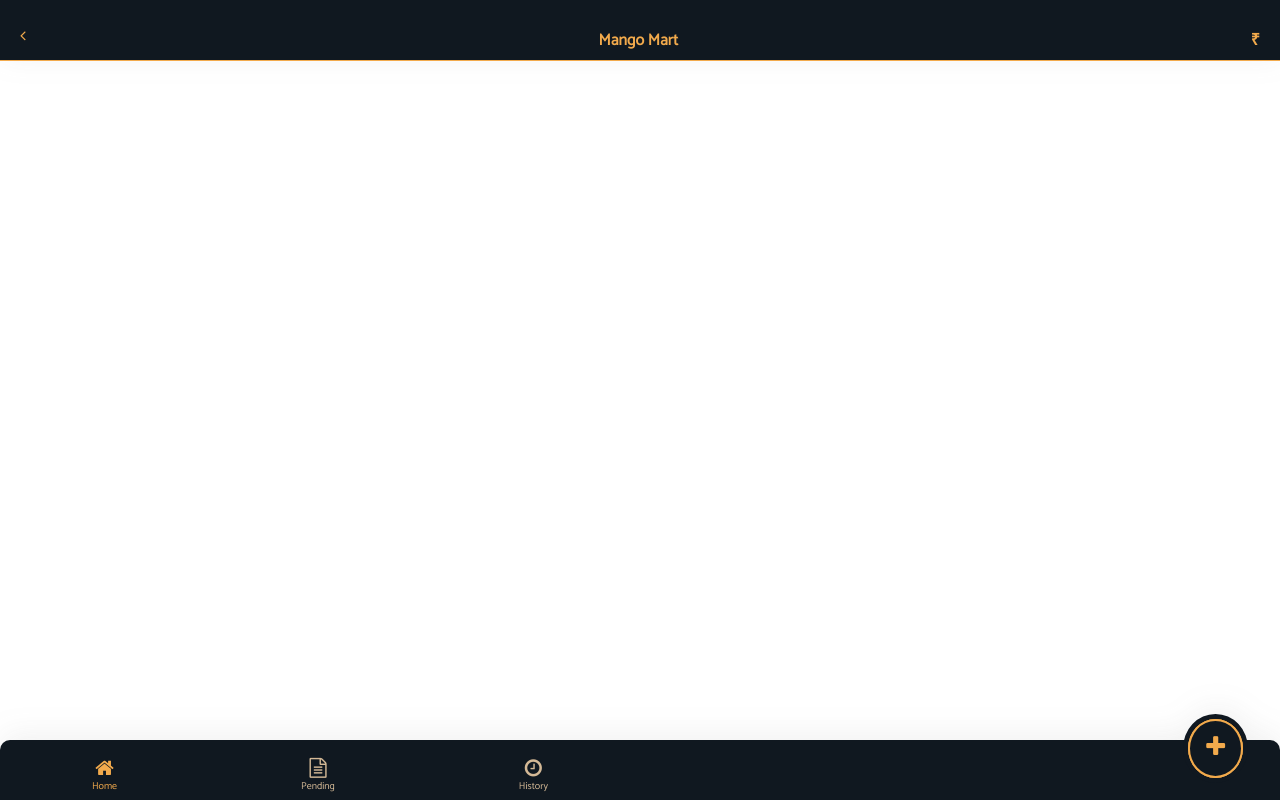
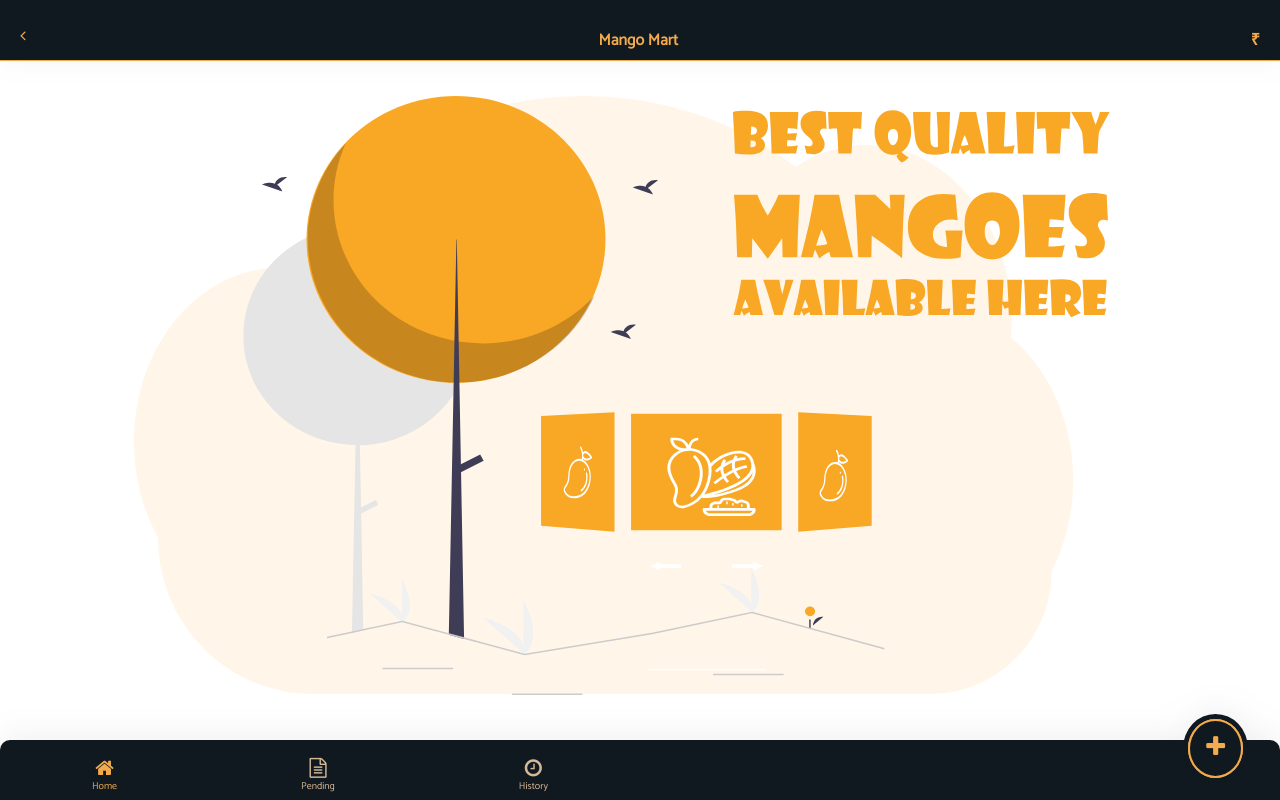
Before and after one commit to Jaya738/MangoMart, a React (Create React App) app: page / in a window 1280 px wide. Built offline with nearby package versions, Linux system fonts and the light colour scheme.

Commit message:
added banner in Home Page

```diff
--- a/public/index.html
+++ b/public/index.html
@@ -7,7 +7,7 @@
     <meta name="theme-color" content="#000000" />
     <link rel="manifest" href="%PUBLIC_URL%/manifest.json" />
 
-    <link rel="icon" href="rightD.png" type="image/png" sizes="16x16" />
+    <link rel="icon" href="icon.png" type="image/png" sizes="16x16" />
     <link rel="stylesheet" href="https://cdnjs.cloudflare.com/ajax/libs/font-awesome/4.7.0/css/font-awesome.min.css">
     <link rel="preconnect" href="https://fonts.gstatic.com">
     <link href="https://fonts.googleapis.com/css2?family=Catamaran&display=swap" rel="stylesheet">
--- a/src/pages/HomePage/index.js
+++ b/src/pages/HomePage/index.js
@@ -1,12 +1,30 @@
 import React from "react";
 import features, { flaggedWith } from "../../features";
-import { Header, Footer } from "../../components";
+import { Header, Footer, Wrapper } from "../../components";
 import strings from "../../utils/localization";
+import Banner from "../../assets/Banner.svg";
 
 function Home() {
+  const styles = {
+    banner: {
+      width: "80%",
+      margin: "20px 0px",
+      padding: "16px",
+    },
+    container: {
+      display: "flex",
+      justifyContent: "center",
+      alignItems: "center",
+    },
+  };
   return (
     <div>
       <Header title={strings.appName} />
+      <Wrapper>
+        <div style={styles.container}>
+          <img style={styles.banner} src={Banner} />
+        </div>
+      </Wrapper>
       <Footer />
     </div>
   );
```
Also changed, not shown: public/icon.png, src/assets/Banner.svg (added).
